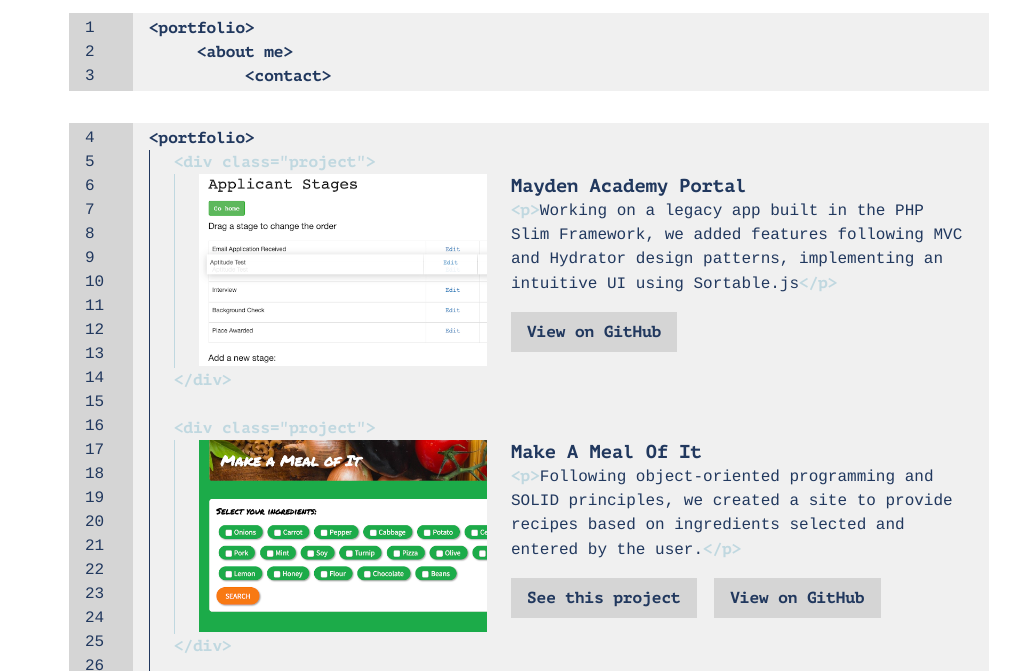
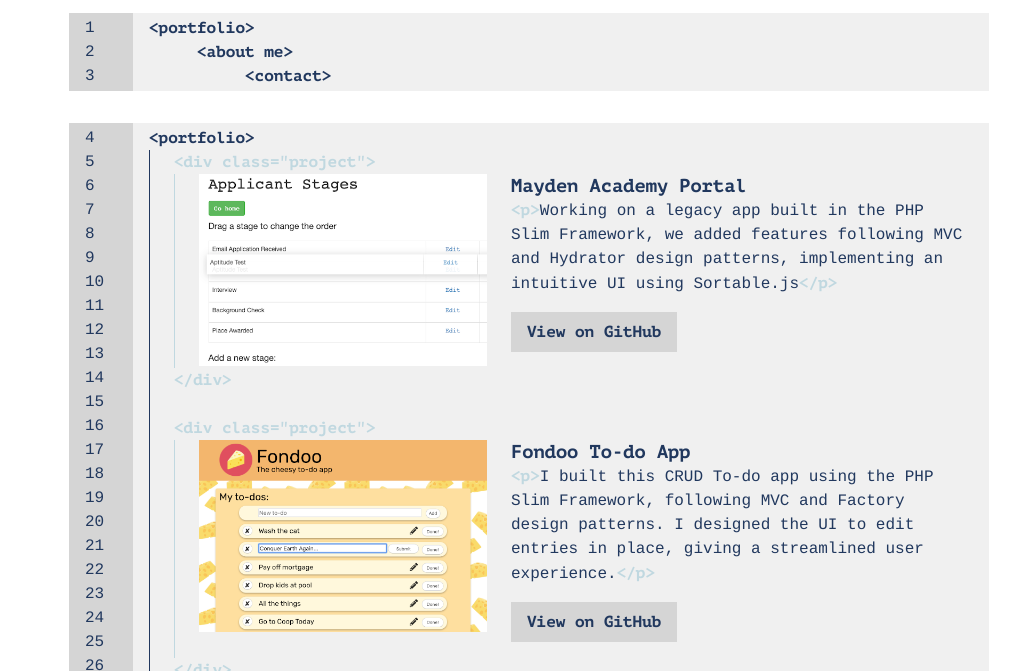
Before and after one commit to markandmarkup/markandmarkup.github.io, a plain HTML site: page index.html in a window 1280 px wide. Shown: the part 129-800 px from the top of the page, without its empty margins (111-1131 px from the left). Drawn offline with Linux system fonts and the light colour scheme; a web font is replaced by a local one.

Commit message:
Added Fondoo todo app to portfolio section.

```diff
--- a/index.html
+++ b/index.html
@@ -38,6 +38,19 @@
                             <h3>Mayden Academy Portal</h3>
                             <p><span class="code light-text">&lt;p&gt;</span>Working on a legacy app built in the PHP Slim Framework, we added features following MVC and Hydrator design patterns, implementing an intuitive UI using Sortable.js<span class="code light-text">&lt;/p&gt;</span></p>
                             <a href="https://github.com/Mayden-Academy/AcademyPortal" target="_blank" class="box-link project-link">View on GitHub</a>
+                        </div>
+                    </div>
+                    <p class="code light-text indent-1">&lt;/div&gt;</p>
+                </div>
+
+                <div class="project">
+                    <p class="code light-text indent-1">&lt;div class="project"&gt;</p>
+                    <div class="project-content indent-1">
+                        <img src="./images/Fondoo-crop.png" alt="" class="project-image indent-1" />
+                        <div class="project-text-container">
+                            <h3>Fondoo To-do App</h3>
+                            <p><span class="code light-text">&lt;p&gt;</span>I built this CRUD To-do app using the PHP Slim Framework, following MVC and Factory design patterns. I designed the UI to edit entries in place, giving a streamlined user experience.<span class="code light-text">&lt;/p&gt;</span></p>
+                            <a href="https://github.com/markandmarkup/todoApp" target="_blank" class="box-link project-link">View on GitHub</a>
                         </div>
                     </div>
                     <p class="code light-text indent-1">&lt;/div&gt;</p>
```
Also changed, not shown: images/Fondoo-crop.png (added).
